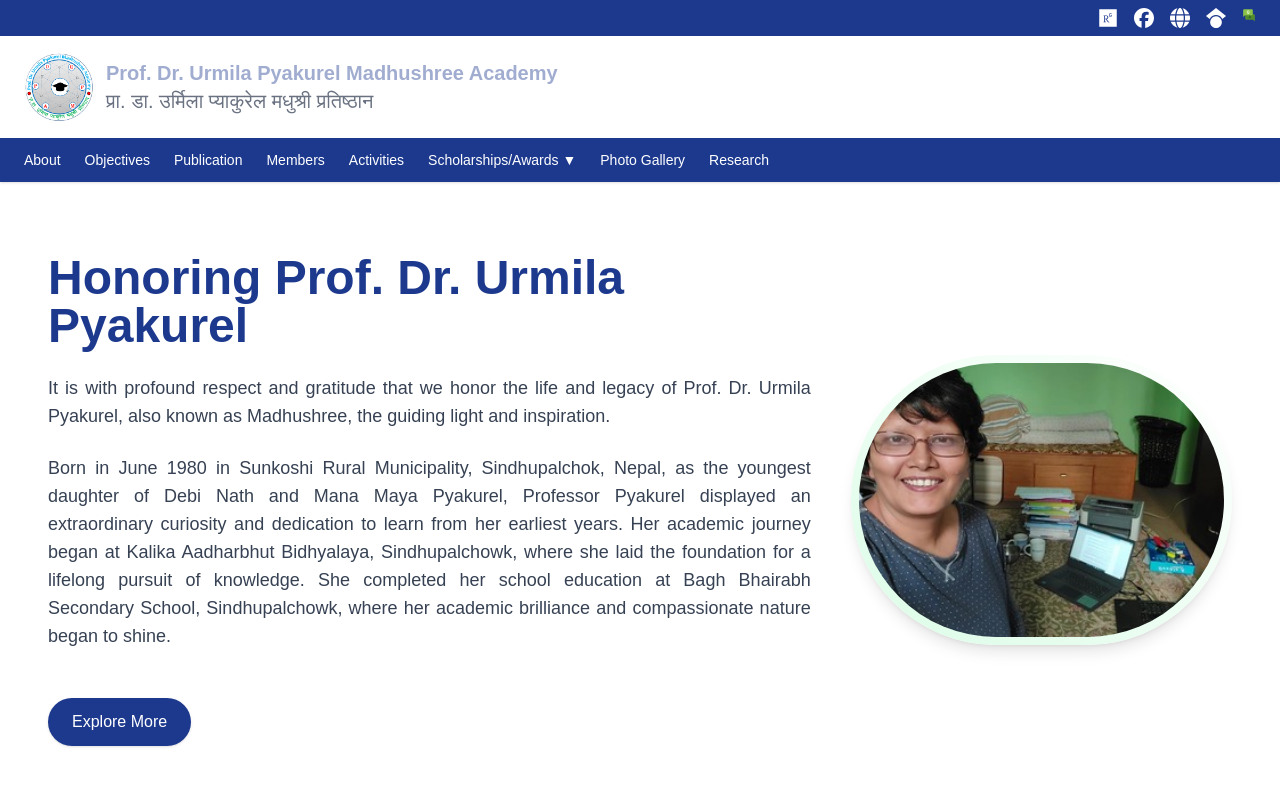
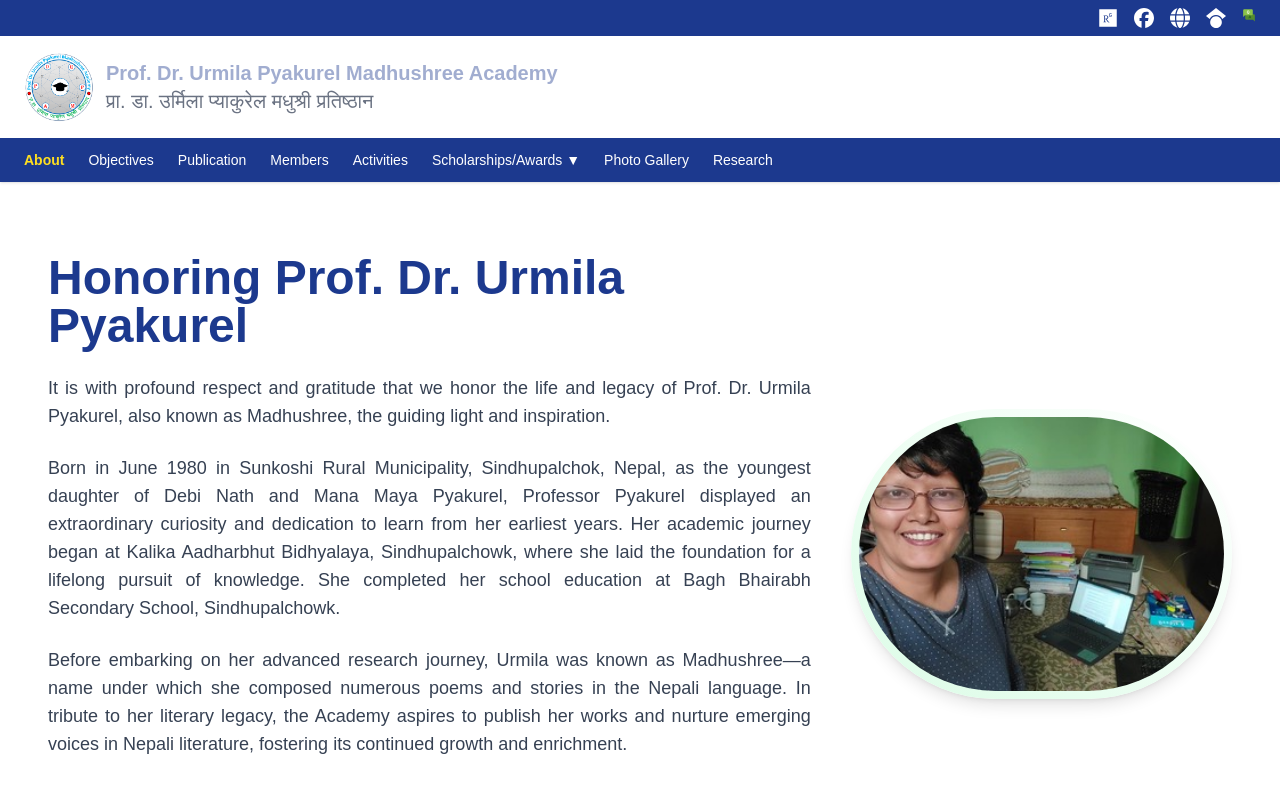
Before and after one commit to upma2080/upma2080.github.io, a Next.js app: page /about in a window 1280 px wide. Shown: the top 800 px of the page. Built offline with nearby package versions, Linux system fonts and the light colour scheme.

Commit message:
semi-finalV2 update3

```diff
--- a/components/Header.tsx
+++ b/components/Header.tsx
@@ -6,18 +6,17 @@ import { useState, useEffect } from "react";
 import { usePathname } from "next/navigation";
 import { FaFacebook, FaResearchgate, FaGlobe, FaGoogleScholar } from "react-icons/fa6";
 import { FcFaq } from "react-icons/fc";
-import { FaBars, FaTimes } from "react-icons/fa"; // Import hamburger (FaBars) and close (FaTimes) icons
+import { FaBars, FaTimes } from "react-icons/fa";
 
 const Header: React.FC = () => {
   const [dropdown, setDropdown] = useState<string | null>(null);
   const [isNepali, setIsNepali] = useState<boolean>(false);
   const [isMobileMenuOpen, setIsMobileMenuOpen] = useState<boolean>(false);
-  const pathname = usePathname();  // ✅ Listen to route changes
+  const pathname = usePathname(); // 🔥 Current URL path
 
-  // ✅ Auto-close dropdown on route change
   useEffect(() => {
     setDropdown(null);
-  }, [pathname]);  // 🔥 Triggers whenever route/path changes
+  }, [pathname]);
 
   useEffect(() => {
     const interval = setInterval(() => {
@@ -33,6 +32,9 @@ const Header: React.FC = () => {
   const toggleMobileMenu = () => {
     setIsMobileMenuOpen(!isMobileMenuOpen);
   };
+
+  // Helper to check if link is active
+  const isActive = (href: string) => pathname.startsWith(href);
 
   return (
     <header className="bg-white shadow">
@@ -76,41 +78,80 @@ const Header: React.FC = () => {
       {/* 🔵 Navigation */}
       <nav className="bg-blue-900">
         <div className="container mx-auto">
-          {/* Mobile Menu Button (Hamburger Icon) */}
+          {/* Mobile Menu Button */}
           <div className="flex justify-between items-center py-3 px-6 md:hidden">
             <button onClick={toggleMobileMenu} className="text-white">
-              {isMobileMenuOpen ? (
-                <FaTimes size={30} /> // Close icon (X) when the menu is open
-              ) : (
-                <FaBars size={30} /> // Hamburger icon when the menu is closed
-              )}
+              {isMobileMenuOpen ? <FaTimes size={30} /> : <FaBars size={30} />}
             </button>
           </div>
 
           {/* Desktop Navigation Links */}
-          <ul className={`flex space-x-6 text-white text-sm py-3 px-6 md:flex ${isMobileMenuOpen ? 'flex-col' : 'hidden md:flex'}`}>
-            <li><Link href="/about" className="hover:underline">About</Link></li>
-            <li><Link href="/objectives" className="hover:underline">Objectives</Link></li>
-            <li><Link href="/madhushree" className="hover:underline">Publication</Link></li>
-            <li><Link href="/members/" className="hover:underline">Members</Link></li>
-            <li><Link href="/activities" className="hover:underline">Activities</Link></li>
+          <ul className={`flex flex-col md:flex-row md:space-x-6 text-white text-sm py-3 px-6 ${isMobileMenuOpen ? 'flex' : 'hidden md:flex'}`}>
+            <li>
+              <Link href="/about" className={`hover:underline ${isActive('/about') ? 'text-yellow-300 font-bold' : ''}`}>
+                About
+              </Link>
+            </li>
+            <li>
+              <Link href="/objectives" className={`hover:underline ${isActive('/objectives') ? 'text-yellow-300 font-bold' : ''}`}>
+                Objectives
+              </Link>
+            </li>
+            <li>
+              <Link href="/madhushree" className={`hover:underline ${isActive('/madhushree') ? 'text-yellow-300 font-bold' : ''}`}>
+                Publication
+              </Link>
+            </li>
+            <li>
+              <Link href="/members" className={`hover:underline ${isActive('/members') ? 'text-yellow-300 font-bold' : ''}`}>
+                Members
+              </Link>
+            </li>
+            <li>
+              <Link href="/activities" className={`hover:underline ${isActive('/activities') ? 'text-yellow-300 font-bold' : ''}`}>
+                Activities
+              </Link>
+            </li>
 
-            {/* 🔽 Scholarships Dropdown */}
+            {/* Scholarships Dropdown */}
             <li className="relative">
-              <button onClick={() => toggleDropdown('scholarshipsAwardsSupports')} className="hover:underline">
+              <button
+                onClick={() => toggleDropdown('scholarshipsAwardsSupports')}
+                className={`hover:underline ${isActive('/scholarshipsAwardsSupports') ? 'text-yellow-300 font-bold' : ''}`}
+              >
                 Scholarships/Awards ▼
               </button>
               {dropdown === 'scholarshipsAwardsSupports' && (
                 <ul className="absolute bg-white text-black shadow-md rounded-md py-2 w-48 z-50">
-                  <li><Link href="/scholarshipsAwardsSupports/rules" className="block px-4 py-2 hover:bg-gray-200">Rules</Link></li>
-                  <li><Link href="/scholarshipsAwardsSupports/2081" className="block px-4 py-2 hover:bg-gray-200">2081</Link></li>
-                  <li><Link href="/scholarshipsAwardsSupports/2082" className="block px-4 py-2 hover:bg-gray-200">2082</Link></li>
+                  <li>
+                    <Link href="/scholarshipsAwardsSupports/rules" className="block px-4 py-2 hover:bg-gray-200">
+                      Rules
+                    </Link>
+                  </li>
+                  <li>
+                    <Link href="/scholarshipsAwardsSupports/2081" className="block px-4 py-2 hover:bg-gray-200">
+                      2081
+                    </Link>
+                  </li>
+                  <li>
+                    <Link href="/scholarshipsAwardsSupports/2082" className="block px-4 py-2 hover:bg-gray-200">
+                      2082
+                    </Link>
+                  </li>
                 </ul>
               )}
             </li>
 
-            <li><Link href="/photo-gallery" className="hover:underline">Photo Gallery</Link></li>
-            <li><Link href="/research" className="hover:underline">Research</Link></li>
+            <li>
+              <Link href="/photo-gallery" className={`hover:underline ${isActive('/photo-gallery') ? 'text-yellow-300 font-bold' : ''}`}>
+                Photo Gallery
+              </Link>
+            </li>
+            <li>
+              <Link href="/research" className={`hover:underline ${isActive('/research') ? 'text-yellow-300 font-bold' : ''}`}>
+                Research
+              </Link>
+            </li>
           </ul>
         </div>
       </nav>
--- a/src/app/about/page.tsx
+++ b/src/app/about/page.tsx
@@ -11,60 +11,52 @@ const About: React.FC = () => {
       {/* Left Content */}
       <div className="flex-2">
         <h1 className="text-4xl lg:text-5xl font-bold text-blue-900 mb-6">
-          Honoring <span className="text-blue-900 mb-6">Prof. Dr. Urmila Pyakurel</span>
+          Honoring <span className="text-blue-900">Prof. Dr. Urmila Pyakurel</span>
         </h1>
 
-        {/* Always Visible Paragraph */}
+        {/* Always Visible Paragraphs */}
         <p className="text-gray-700 text-lg mb-6 text-justify">
-        It is with profound respect and gratitude that we honor the life and legacy of Prof. Dr. Urmila Pyakurel, also known as Madhushree, the guiding light and inspiration.
+          It is with profound respect and gratitude that we honor the life and legacy of Prof. Dr. Urmila Pyakurel, also known as Madhushree, the guiding light and inspiration.
         </p>
         <p className="text-gray-700 text-lg mb-6 text-justify">
-          Born in June 1980 in Sunkoshi Rural Municipality, Sindhupalchok, Nepal, as the youngest daughter of Debi Nath and Mana Maya Pyakurel, Professor Pyakurel displayed an extraordinary curiosity and dedication to learn from her earliest years. Her academic journey began at Kalika Aadharbhut Bidhyalaya, Sindhupalchowk, where she laid the foundation for a lifelong pursuit of knowledge. She completed her school education at Bagh Bhairabh Secondary School, Sindhupalchowk, where her academic brilliance and compassionate nature began to shine.
+          Born in June 1980 in Sunkoshi Rural Municipality, Sindhupalchok, Nepal, as the youngest daughter of Debi Nath and Mana Maya Pyakurel, Professor Pyakurel displayed an extraordinary curiosity and dedication to learn from her earliest years. Her academic journey began at Kalika Aadharbhut Bidhyalaya, Sindhupalchowk, where she laid the foundation for a lifelong pursuit of knowledge. She completed her school education at Bagh Bhairabh Secondary School, Sindhupalchowk.
         </p>
+        <p className="text-gray-700 text-lg mb-6 text-justify">
+          Before embarking on her advanced research journey, Urmila was known as Madhushree—a name under which she composed numerous poems and stories in the Nepali language. In tribute to her literary legacy, the Academy aspires to publish her works and nurture emerging voices in Nepali literature, fostering its continued growth and enrichment.
+        </p>
+
         {/* Hidden Content */}
         {showMore && (
           <div className="text-gray-700 text-lg text-justify space-y-4 transition-all duration-500">
-
             <p>
-            Driven by an insatiable thirst for knowledge, she pursued higher education at Tribhuvan University, where she earned her Master’s degree in Mathematics and later a Doctorate of Philosophy in Mathematics on the topic "Evacuation Planning Problem with Contraflow Approach" under the supervision of her doctoral father Prof. Dr. Tanka Nath Dhamala. Her unwavering commitment to academic excellence and passion for research in the field of network optimization, graph theory and many others, set the stage for a remarkable career.
+              During her research, Professor Pyakurel caught a severe disease that required significant medical attention. Despite a persistent illness, she demonstrated remarkable resilience and dedication to her research, refusing to let her health challenges disrupt the progress of her research. Even during the most difficult days, she remained actively engaged with her research group, providing guidance, organizing and participating in virtual meetings, conferences, and workshops.
             </p>
             <p>
-            Professor Pyakurel began her illustrious career as a lecturer at Tribhuvan University, where her passion for teaching and mentorship quickly became evident. Through her dedication and hard work, she rose through the ranks, securing the position of Associate Professor through an open competition, a testament to her exceptional abilities and commitment to her field. Her journey culminated in her appointment as a Professor, making her the youngest Professor of Mathematics at Tribhuvan University. In her role as a professor, she was not only a gifted educator but also a mentor who nurtured the potential of her students. Her innovative teaching methods and ability to simplify complex concepts made her a beloved figure among her pupils.
-
+              Her ability to balance her health challenges with her professional responsibilities highlighted her exceptional strength of character and deep commitment to advancing knowledge in her field. The research group, motivated by her example, are working even harder to honor her efforts, ensuring that the project progressed smoothly. Her story is a poignant example of how passion and determination can overcome even the most daunting obstacles, leaving a lasting impact on both her research and the lives of those who had the privilege of working alongside her.
             </p>
             <p>
-            Beyond the classroom, she made significant contributions to academic research, authoring numerous publications in esteemed national and international journals. Her active participation and presentations at both national and international conferences further demonstrated her standing as a prominent and influential figure in the field of mathematics. Throughout her academic career, Professor Pyakurel  received numerous awards and honors, including NAST Young Scientist Award and Humboldt Research Projects, which underscored her contributions to specific subject. She worked with Prof. Dr. Stephan Dempe at TU Bergakademie Freiberg, Germany as a Post-Doctoral researcher under Georg Forster Fellowship of the Alexander von Humboldt Foundation. Her research not only enriched the academic community but also had a lasting impact on her students and colleagues. She was a true inspiration, embodying the values of curiosity, perseverance, and excellence. Her legacy as a Humboldtian and an academician continues to inspire future generations.
-
+              On behalf of the Academy, we would like to acknowledge our deepest gratitude to the countless national and international individuals who contributed selflessly whether through personal helps, donations, organizing events, rallied together to raise fund or by spreading the supporting words through the social medias.
             </p>
             <p>
-            During her research, Professor Pyakurel caught a severe disease that required significant medical attention.  Despite a persistent illness, she demonstrated remarkable resilience and dedication to her research, refusing to let her health challenges disrupt the progress of her research. Even during the most difficult days, she remained actively engaged with her research group, providing guidance,  organizing and participating the virtual meetings, conferences and workshops. Her ability to balance her health challenges with her professional responsibilities highlighted her exceptional strength of character and deep commitment to advancing knowledge in her field. The research group, motivated by her example, are working even harder to honor her efforts, ensuring that the project progressed smoothly.  Her story is a poignant example of how passion and determination can overcome even the most daunting obstacles, leaving a lasting impact on both her research and the lives of those who had the privilege of working alongside her.
-
+              Similarly, we are thankful to the Alexander von Humboldt Foundation, different academic institutions, scientists, family members, research group members, university family members, students, communities, organizations, well-wishers and press for their supports during the challenging times of Professor Pyakurel’s treatment. In addition, medical professionals and doctors are grateful for being involved in her treatment.
             </p>
             <p>
-            Before she began her advanced research, Urmila was well known by her pen name, Madhushree. As Madhushree, she wrote numerous poems and stories in the Nepalese language, reflecting her love for nature and justice. The Academy aims to flourish by publishing her works and encouraging pioneering talents in Nepali literature for its further promotion.
-
+              Your collective efforts not only supported financially but also demonstrated the power of unity and solidarity in the time of need. Your unwavering support, both moral and financial, provided immense strength and hope to the professor, her family, and the research group, enabling them to transform her vision into a lasting legacy. Your kindness and dedication to support a beloved mentor, educator, researcher and scientist will forever be remembered.
             </p>
             <p>
-            On behalf of the Academy, we would like to acknowledge our deepest gratitude to the countless national and international individuals who contributed selflessly whether through personal helps, donations, organizing events, rallied together to raise fund or by spreading the supporting words through the social medias. Similarly, we are thankful to the Alexander von Humboldt Foundation, different  academic institutions, scientists, family members, research group members, university family members, students, communities, organizations, well wishers and  press for their supports during the challenging times of Professor Pyakurel’s treatment. In addition, medical professionals and doctors are grateful for being involved in her treatment. It is through your generosity and compassion that we were able to ensure she received the best possible care during her illness.
-
+              The Academy, established with funds raised for her treatment, is committed to advancing her research aspirations through encouraging young scholars. We sincerely appreciate all national and international co-researchers, sponsors, and scientific pioneers associated with Prof. Pyakurel for their valuable contributions.
             </p>
             <p>
-            Your collective efforts not only supported financially but also demonstrated the power of unity and solidarity in the time of need.  Your unwavering support, both moral and financial, provided immense strength and hope to the professor, her family, and the research group, enabling them to transform her vision into a lasting legacy. Your kindness and dedication to support a beloved mentor, educator, researcher and scientist will forever be remembered.
-
+              We remain highly optimistic that your future research whether in mathematics or Nepali literature, both of which were Urmila's passions will serve as a significant milestone in fulfilling the Academy's mission.
             </p>
             <p>
-            The Academy, established with funds raised for her treatment, is committed to advancing her research aspirations through encouraging young scholars. We sincerely appreciate all national and international co-researchers, sponsors, and scientific pioneers associated with Urmila for their valuable contributions. We remain highly optimistic that your future research whether in mathematics or Nepali literature, both of which were Urmila's passions will serve as a significant milestone in fulfilling the Academy's mission.
-
+              <strong>President and Academy Family</strong><br />
+              Professor Dr. Urmila Pyakurel Madhushree Academy
             </p>
-            <p>
-            President and Academy Family <br />
-            Professor Dr. Urmila Pyakurel Madhushree Academy
-            </p>
-
           </div>
         )}
 
-        {/* Explore More Button */}
+        {/* Toggle Button */}
         <button
           className="mt-6 bg-blue-900 text-white px-6 py-3 rounded-full shadow hover:bg-blue-800 transition"
           onClick={() => setShowMore(!showMore)}
@@ -77,7 +69,7 @@ const About: React.FC = () => {
       <div className="flex-1 relative">
         <div className="rounded-full bg-gradient-to-tr from-green-100 to-white p-2 shadow-lg">
           <Image
-            src="/gallery3.jpg" // Replace with your actual image path
+            src="/gallery3.jpg"
             alt="Prof. Dr. Urmila Pyakurel"
             width={450}
             height={400}
--- a/src/app/madhushree/page.tsx
+++ b/src/app/madhushree/page.tsx
@@ -17,7 +17,7 @@ export default function MadhushreePage() {
       {/* Example iFrame for the Book */}
       <div className="w-full h-[80vh] border shadow-lg rounded overflow-hidden">
         <iframe
-          src="/Madhurash.pdf" // Replace this with your actual PDF path or external link
+          src="/Madhurash.pdf#toolbar=0" // Replace this with your actual PDF path or external link
           width="100%"
           height="100%"
           allowFullScreen
--- a/src/app/research/page.tsx
+++ b/src/app/research/page.tsx
@@ -12,7 +12,7 @@ export default function ResearchPage() {
 
       {/* Sub-tabs */}
       <div className="flex space-x-8 border-b border-gray-300 mb-8">
-        <button onClick={() => setActiveTab("team")} className={`pb-2 ${activeTab === "team" && "border-b-4 border-blue-900 font-semibold"}`}>Team Members</button>
+        {/* <button onClick={() => setActiveTab("team")} className={`pb-2 ${activeTab === "team" && "border-b-4 border-blue-900 font-semibold"}`}>Team Members</button> */}
         <button onClick={() => setActiveTab("links")} className={`pb-2 ${activeTab === "links" && "border-b-4 border-blue-900 font-semibold"}`}>Links</button>
         <button onClick={() => setActiveTab("publications")} className={`pb-2 ${activeTab === "publications" && "border-b-4 border-blue-900 font-semibold"}`}>Publications</button>
       </div>
--- a/src/app/scholarshipsAwardsSupports/2081/page.tsx
+++ b/src/app/scholarshipsAwardsSupports/2081/page.tsx
@@ -46,7 +46,7 @@ const AwardsPage = () => {
       <div className="space-y-8">
         {awardsData.map((award, index) => (
           <div key={index} className="p-6 bg-white rounded-lg shadow hover:shadow-lg transition">
-            <h2 className="text-xl font-semibold text-green-700">{award.category}</h2>
+            <h2 className="text-xl font-semibold text-blue-700">{award.category}</h2>
             {award.institution && (
               <p className="text-gray-800 mt-2">{award.institution}</p>
             )}
--- a/src/app/scholarshipsAwardsSupports/2082/page.tsx
+++ b/src/app/scholarshipsAwardsSupports/2082/page.tsx
@@ -38,7 +38,7 @@ export default function Page() {
         {publications.map((publication, index) => (
           <div key={index} className="p-6 bg-white rounded-lg shadow hover:shadow-lg transition">
             <p className="font-semibold text-gray-800">{publication.authors}</p>
-            <h2 className="text-xl font-semibold text-green-700 mt-2">{publication.title}</h2>
+            <h2 className="text-xl font-semibold text-blue-700 mt-2">{publication.title}</h2>
             <p className="italic text-gray-600 mt-1">{publication.journal} ({publication.year})</p>
             {publication.doi !== "#" && (
               <Link
```
Also changed, not shown: 1 other file (tests, documents, lock files or other folders).
